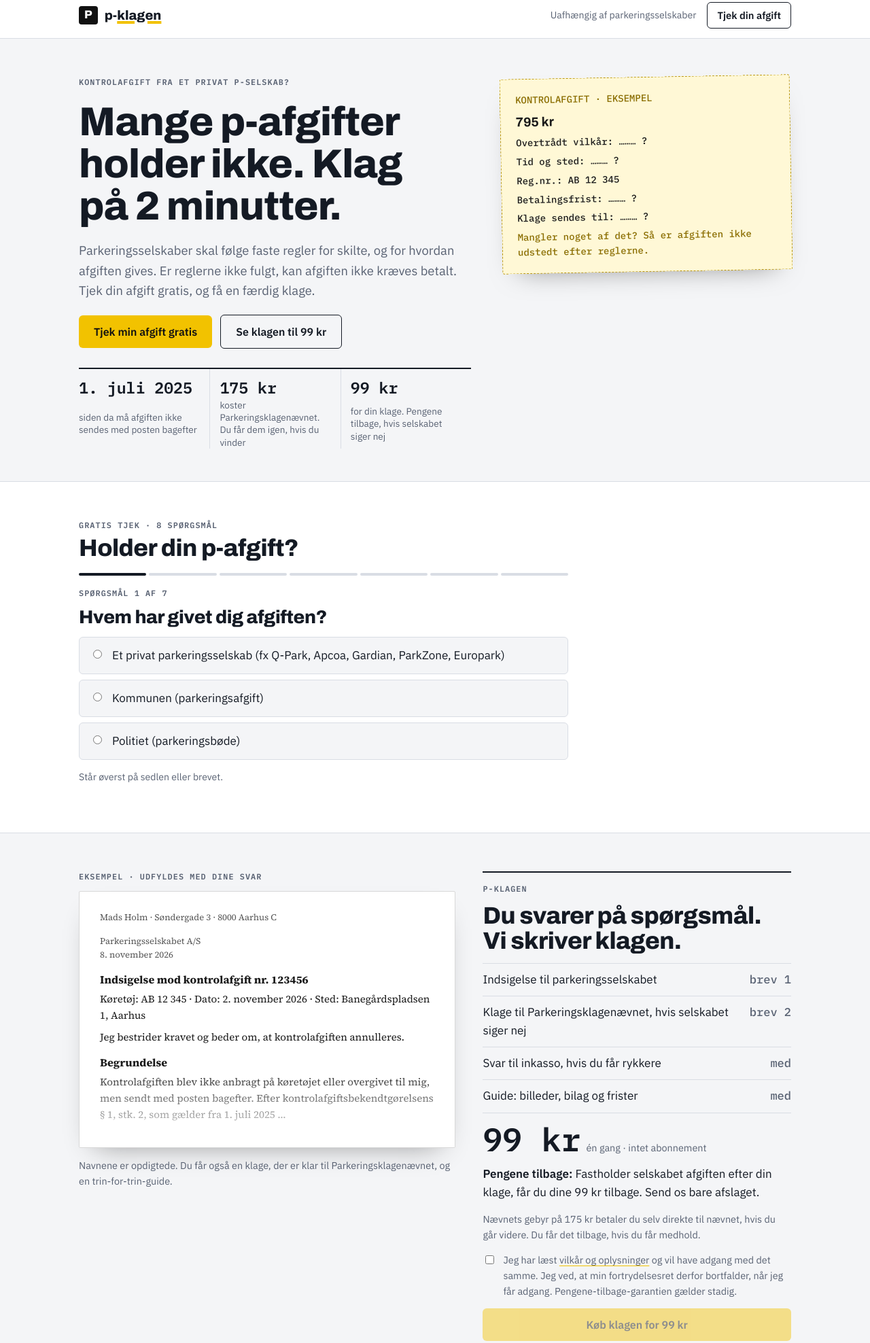
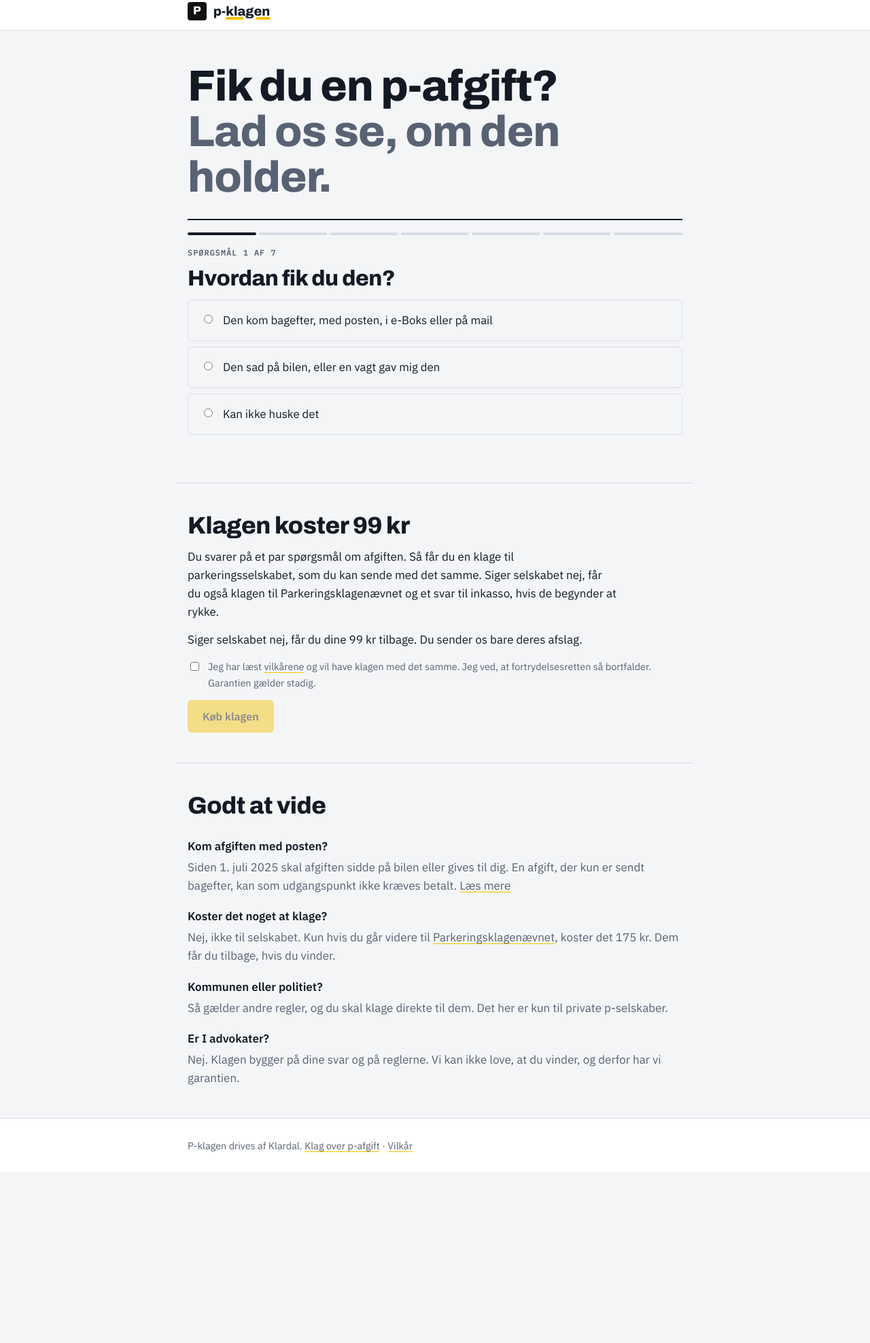
Before and after one commit to augusthavsteen757-cpu/fondsbasen, a plain HTML site: page parkering/index.html in a window 1280 px wide. Shown: the part 11-1987 px from the top of the page at 68% size. After the commit the page ends 1736 px from the top, so only its background shows below. Drawn offline with Linux system fonts and the light colour scheme.

Commit message:
P-klagen: enklere forside og strammere garantivilkår (#8)
* Tilføj P-klagen: gratis tjek af p-afgift og klage for 99 kr

Co-Authored-By: Claude Opus 5.5 <noreply@anthropic.com>
Claude-Session: https://claude.ai/code/session_01EBwJD6kKbCgmYisCGWbsme

* P-klagen: enklere forside, hvor tjekket starter med det samme, og strammere garantivilkår

Co-Authored-By: Claude Opus 5.5 <noreply@anthropic.com>
Claude-Session: https://claude.ai/code/session_01EBwJD6kKbCgmYisCGWbsme

---------

Co-authored-by: Claude <noreply@anthropic.com>

```diff
--- a/parkering/index.html
+++ b/parkering/index.html
@@ -1,87 +1,37 @@
 <!doctype html><html lang="da"><head><meta charset="utf-8"><meta name="viewport" content="width=device-width,initial-scale=1"><link rel="preconnect" href="https://fonts.googleapis.com"><link rel="stylesheet" href="https://fonts.googleapis.com/css2?family=Archivo:wdth,wght@62..125,600..800&family=IBM+Plex+Mono:wght@500;600&family=IBM+Plex+Sans:wght@400;600&family=Source+Serif+4:opsz,wght@8..60,400;8..60,700&display=swap"><link rel="stylesheet" href="style.css">
-<title>P-klagen – klag over din p-afgift på 2 minutter</title>
-<meta name="description" content="Fået en kontrolafgift fra et privat parkeringsselskab? Gratis tjek af om afgiften holder, og en færdig klage for 99 kr. Pengene tilbage, hvis selskabet fastholder afgiften.">
+<title>P-klagen – holder din p-afgift?</title>
+<meta name="description" content="Fået en kontrolafgift fra et privat parkeringsselskab? Tjek gratis, om den holder. Klagen koster 99 kr, og du får pengene tilbage, hvis selskabet siger nej.">
 </head><body>
-<header class="top"><div class="in"><a class="logo" href="./"><span>p-<b>klagen</b></span></a><span class="tag">Uafhængig af parkeringsselskaber</span><a class="btn sm ghost" href="#tjek">Tjek din afgift</a></div></header>
+<header class="top"><div class="in"><a class="logo" href="./"><span>p-<b>klagen</b></span></a></div></header>
 <main>
-<section class="in hero">
-<div class="lead">
-<p class="label">Kontrolafgift fra et privat p-selskab?</p>
-<h1>Mange p-afgifter holder ikke. Klag på 2 minutter.</h1>
-<p class="sub">Parkeringsselskaber skal følge faste regler for skilte, og for hvordan afgiften gives. Er reglerne ikke fulgt, kan afgiften ikke kræves betalt. Tjek din afgift gratis, og få en færdig klage.</p>
-<div class="row"><a class="btn" href="#tjek">Tjek min afgift gratis</a><a class="btn ghost" href="#pris">Se klagen til 99 kr</a></div>
-<div class="facts">
-<div><b>1. juli 2025</b><span>siden da må afgiften ikke sendes med posten bagefter</span></div>
-<div><b>175 kr</b><span>koster Parkeringsklagenævnet. Du får dem igen, hvis du vinder</span></div>
-<div><b>99 kr</b><span>for din klage. Pengene tilbage, hvis selskabet siger nej</span></div>
-</div>
-</div>
-<div class="ticket" aria-label="Eksempel på kontrolafgift">
-<span class="x">KONTROLAFGIFT · EKSEMPEL</span>
-<b>795 kr</b>
-<span>Overtrådt vilkår: ……… ?</span>
-<span>Tid og sted: ……… ?</span>
-<span>Reg.nr.: AB 12 345</span>
-<span>Betalingsfrist: ……… ?</span>
-<span>Klage sendes til: ……… ?</span>
-<span class="x">Mangler noget af det? Så er afgiften ikke udstedt efter reglerne.</span>
-</div>
-</section>
-
-<section class="band" id="tjek"><div class="in">
+<section class="in start" id="tjek">
+<h1>Fik du en p-afgift?<br><span>Lad os se, om den holder.</span></h1>
 <div class="wiz">
-<div class="head"><p class="label">Gratis tjek · 8 spørgsmål</p><h2>Holder din p-afgift?</h2></div>
 <div class="prog" id="prog"></div>
 <div id="wiz"></div>
 <div id="res" hidden></div>
 </div>
-</div></section>
-
-<section class="in sec" id="pris">
-<div class="two">
-<div style="display:grid;gap:14px">
-<p class="label">Eksempel · udfyldes med dine svar</p>
-<div class="paperdoc" aria-label="Eksempel på klage over kontrolafgift">
-<p class="to">Mads Holm · Søndergade 3 · 8000 Aarhus C</p>
-<p class="to">Parkeringsselskabet A/S<br>8. november 2026</p>
-<h4>Indsigelse mod kontrolafgift nr. 123456</h4>
-<p>Køretøj: AB 12 345 · Dato: 2. november 2026 · Sted: Banegårdspladsen 1, Aarhus</p>
-<p>Jeg bestrider kravet og beder om, at kontrolafgiften annulleres.</p>
-<h4>Begrundelse</h4>
-<p>Kontrolafgiften blev ikke anbragt på køretøjet eller overgivet til mig, men sendt med posten bagefter. Efter kontrolafgiftsbekendtgørelsens § 1, stk. 2, som gælder fra 1. juli 2025 …</p>
-</div>
-<p class="small">Navnene er opdigtede. Du får også en klage, der er klar til Parkeringsklagenævnet, og en trin-for-trin-guide.</p>
-</div>
-<div class="pricebox">
-<p class="label">P-klagen</p>
-<h2>Du svarer på spørgsmål. Vi skriver klagen.</h2>
-<ul class="inc">
-<li><span>Indsigelse til parkeringsselskabet</span><span>brev 1</span></li>
-<li><span>Klage til Parkeringsklagenævnet, hvis selskabet siger nej</span><span>brev 2</span></li>
-<li><span>Svar til inkasso, hvis du får rykkere</span><span>med</span></li>
-<li><span>Guide: billeder, bilag og frister</span><span>med</span></li>
-</ul>
-<div class="out"><b class="big">99 kr</b><span class="small">én gang · intet abonnement</span></div>
-<p><b>Pengene tilbage:</b> Fastholder selskabet afgiften efter din klage, får du dine 99 kr tilbage. Send os bare afslaget.</p>
-<p class="small">Nævnets gebyr på 175 kr betaler du selv direkte til nævnet, hvis du går videre. Du får det tilbage, hvis du får medhold.</p>
-<label class="consent"><input type="checkbox" id="ok"> <span>Jeg har læst <a href="vilkaar.html">vilkår og oplysninger</a> og vil have adgang med det samme. Jeg ved, at min fortrydelsesret derfor bortfalder, når jeg får adgang. Pengene-tilbage-garantien gælder stadig.</span></label>
-<a class="btn" id="buy" href="vilkaar.html" aria-disabled="true">Køb klagen for 99 kr</a>
-</div>
-</div>
 </section>
 
-<section class="band"><div class="in" style="display:grid;gap:22px">
-<h2>Spørgsmål og svar</h2>
-<div class="faq">
-<details><summary>Hvilke afgifter kan jeg klage over her?</summary><p>Kontrolafgifter fra private parkeringsselskaber, fx på p-pladser ved butikker, boligområder, hospitaler og stationer. Har du fået en parkeringsafgift fra kommunen eller en bøde fra politiet, gælder andre regler, og så skal du klage direkte til kommunen eller politiet.</p></details>
-<details><summary>Skal jeg betale afgiften, mens jeg klager?</summary><p>Skriv i klagen, at du bestrider kravet. Får du rykkere eller brev fra inkasso, så svar skriftligt med en kopi af din klage. Rykkergebyrer må højst være 100 kr. Vil du være helt sikker på at undgå gebyrer, kan du betale "med forbehold" og stadig klage.</p></details>
-<details><summary>Hvad hvis selskabet siger nej?</summary><p>Så kan du klage til Parkeringsklagenævnet for 175 kr, som du får tilbage, hvis du får medhold. Svarer selskabet ikke inden 3 måneder, kan du også klage til nævnet. Du får klagen til nævnet med i pakken. Og du får dine 99 kr tilbage fra os.</p></details>
-<details><summary>Hvornår holder en afgift typisk ikke?</summary><p>Når den er sendt med posten, e-Boks eller mail i stedet for at blive sat på bilen (fra 1. juli 2025). Når skiltningen ikke opfylder reglerne. Når der mangler oplysninger på afgiften. Eller når du faktisk havde betalt eller havde tilladelse.</p></details>
-<details><summary>Er I advokater?</summary><p>Nej. P-klagen er et selvhjælpsværktøj, der laver klagen ud fra dine egne svar. Vi kan ikke love, at du får medhold. Derfor har vi pengene-tilbage-garantien. Læs <a href="vilkaar.html">vilkår og oplysninger</a>.</p></details>
-</div>
-</div></section>
+<section class="in plain" id="pris">
+<h2>Klagen koster 99 kr</h2>
+<p>Du svarer på et par spørgsmål om afgiften. Så får du en klage til parkeringsselskabet, som du kan sende med det samme. Siger selskabet nej, får du også klagen til Parkeringsklagenævnet og et svar til inkasso, hvis de begynder at rykke.</p>
+<p>Siger selskabet nej, får du dine 99 kr tilbage. Du sender os bare deres afslag.</p>
+<label class="consent"><input type="checkbox" id="ok"> <span>Jeg har læst <a href="vilkaar.html">vilkårene</a> og vil have klagen med det samme. Jeg ved, at fortrydelsesretten så bortfalder. Garantien gælder stadig.</span></label>
+<div class="row"><a class="btn" id="buy" href="vilkaar.html" aria-disabled="true">Køb klagen</a></div>
+</section>
+
+<section class="in plain">
+<h2>Godt at vide</h2>
+<dl class="kv">
+<dt>Kom afgiften med posten?</dt><dd>Siden 1. juli 2025 skal afgiften sidde på bilen eller gives til dig. En afgift, der kun er sendt bagefter, kan som udgangspunkt ikke kræves betalt. <a href="p-afgift-sendt-med-posten.html">Læs mere</a></dd>
+<dt>Koster det noget at klage?</dt><dd>Nej, ikke til selskabet. Kun hvis du går videre til <a href="parkeringsklagenaevnet.html">Parkeringsklagenævnet</a>, koster det 175 kr. Dem får du tilbage, hvis du vinder.</dd>
+<dt>Kommunen eller politiet?</dt><dd>Så gælder andre regler, og du skal klage direkte til dem. Det her er kun til private p-selskaber.</dd>
+<dt>Er I advokater?</dt><dd>Nej. Klagen bygger på dine svar og på reglerne. Vi kan ikke love, at du vinder, og derfor har vi garantien.</dd>
+</dl>
+</section>
 </main>
-<footer><div class="in"><p>P-klagen drives af Klardal. Resultatet af tjekket er en vejledende vurdering. Kun parkeringsselskabet, Parkeringsklagenævnet eller en domstol kan afgøre din sag.</p><p><a href="klage-over-p-afgift.html">Klag over p-afgift</a> · <a href="p-afgift-sendt-med-posten.html">P-afgift sendt med posten</a> · <a href="parkeringsklagenaevnet.html">Parkeringsklagenævnet</a> · <a href="vilkaar.html">Vilkår</a></p></div></footer>
+<footer><div class="in"><p>P-klagen drives af Klardal. <a href="klage-over-p-afgift.html">Klag over p-afgift</a> · <a href="vilkaar.html">Vilkår</a></p></div></footer>
 <script src="tjek.js"></script>
 <script>
 var BUY='https://buy.stripe.com/3cI3cvfOW8C94t5d096Vq05';
--- a/parkering/style.css
+++ b/parkering/style.css
@@ -166,3 +166,18 @@ footer .in{display:grid;gap:8px}
 .ticket{background:#fff8d6;color:#1a1a1a;border:1px dashed #b99400;border-radius:3px;padding:20px 22px;font:14px/1.55 var(--mono);display:grid;gap:6px;box-shadow:0 18px 40px -26px rgba(0,0,0,.5);transform:rotate(-1deg)}
 .ticket b{font-family:var(--display);font-size:1.2rem}
 .ticket .x{color:#8a6d00}
+
+/* v2: siden er værktøjet */
+.start{padding-block:48px 56px;display:grid;gap:28px;max-width:760px}
+.start h1{font-size:clamp(2.3rem,6vw,4rem);font-stretch:85%}
+.start h1 span{color:var(--muted)}
+.start .wiz{max-width:none;border-top:2px solid var(--ink);padding-top:18px}
+.start .step h3{font-size:clamp(1.4rem,3.4vw,2rem)}
+.start .opts label{font-size:1.05rem;padding:16px 18px}
+.plain{max-width:760px;display:grid;gap:14px;padding-block:44px;border-top:1px solid var(--line)}
+.plain p{max-width:62ch}
+.kv{margin:0;display:grid;gap:4px}
+.kv dt{font-weight:600;margin-top:14px}
+.kv dd{margin:0;color:var(--muted)}
+@media (max-width:600px){.start{padding-block:28px 40px}}
+header.top .in,footer .in{max-width:760px}
--- a/parkering/tjek.js
+++ b/parkering/tjek.js
@@ -2,14 +2,14 @@
 function store(k,v){try{localStorage.setItem(k,JSON.stringify(v))}catch(e){}}
 var A={};
 var Q=[
-{id:'hvem',t:'Hvem har givet dig afgiften?',o:[['priv','Et privat parkeringsselskab (fx Q-Park, Apcoa, Gardian, ParkZone, Europark)'],['kom','Kommunen (parkeringsafgift)'],['pol','Politiet (parkeringsbøde)']],h:'Står øverst på sedlen eller brevet.'},
-{id:'hvor',t:'Hvordan fik du afgiften?',o:[['bil','Den sad på bilen, eller en vagt gav mig den'],['post','Den kom bagefter med posten, e-Boks, sms eller mail'],['vi','Ved ikke']],h:'Mange pladser med kamera (nummerpladescanning) sender afgiften bagefter.'},
-{id:'dato',t:'Hvornår fik du afgiften?',d:1,h:'Datoen for parkeringen.'},
-{id:'grund',t:'Hvad skriver selskabet, at du har gjort forkert?',o:[['betalt','Ikke betalt, men jeg havde betalt (automat eller app)'],['skive','Manglende eller forkert p-skive'],['tid','Overskredet tid'],['till','Manglende tilladelse, men jeg havde en'],['andet','Noget andet']]},
+{id:'hvor',t:'Hvordan fik du den?',o:[['post','Den kom bagefter, med posten, i e-Boks eller på mail'],['bil','Den sad på bilen, eller en vagt gav mig den'],['vi','Kan ikke huske det']]},
+{id:'hvem',t:'Hvem er den fra?',o:[['priv','Et privat firma, fx Q-Park, Apcoa, Gardian eller ParkZone'],['kom','Kommunen'],['pol','Politiet']]},
+{id:'dato',t:'Hvilken dato parkerede du?',d:1},
+{id:'grund',t:'Hvad siger de, du har gjort?',o:[['betalt','Ikke betalt, men det havde jeg'],['skive','Manglende eller forkert p-skive'],['tid','Overskredet tid'],['till','Ingen tilladelse, men jeg havde en'],['andet','Noget andet']]},
 {id:'fejl',t:'Hvordan havde du betalt?',if:function(a){return a.grund==='betalt'},o:[['ok','Korrekt, og jeg har kvittering'],['taste','Jeg tastede forkert nummerplade eller zone'],['ingen','Jeg har ingen kvittering']]},
-{id:'skilt',t:'Hvordan var skiltningen på pladsen?',o:[['ok','Tydelig: P-skilt ved indkørslen og skilte med regler og afgiftens størrelse'],['daarlig','Utydelig, skjult eller manglede afgiftens størrelse'],['vi','Lagde ikke mærke til det']],h:'Tag gerne billeder af skiltene nu, hvis du kan komme forbi.'},
-{id:'seddel',t:'Står alt dette på afgiften?',o:[['ja','Ja, det hele står der'],['nej','Nej, noget mangler'],['vi','Ved ikke']],h:'Hvilket vilkår du har overtrådt, tid og sted, nummerplade, betalingsfrist og hvor du kan klage.'},
-{id:'klaget',t:'Har du allerede klaget til selskabet?',o:[['nej','Nej, ikke endnu'],['afslag','Ja, og de har sagt nej'],['intet','Ja, men de har ikke svaret i over 3 måneder']]}
+{id:'skilt',t:'Kunne man se skiltene?',o:[['ok','Ja, tydeligt, også hvad afgiften kostede'],['daarlig','Nej, de var svære at se eller manglede prisen'],['vi','Lagde ikke mærke til dem']]},
+{id:'seddel',t:'Står der tid, sted, nummerplade, betalingsfrist og hvor man klager?',o:[['ja','Ja, det hele'],['nej','Nej, noget mangler'],['vi','Har ikke tjekket']]},
+{id:'klaget',t:'Har du klaget til dem?',o:[['nej','Ikke endnu'],['afslag','Ja, de sagde nej'],['intet','Ja, men intet svar i 3 måneder']]}
 ];
 var i=0,W=document.getElementById('wiz'),P=document.getElementById('prog'),R=document.getElementById('res');
 function vis(){return Q.filter(function(q){return !q.if||q.if(A)})}
@@ -44,7 +44,7 @@ if(a.klaget==='afslag'||a.klaget==='intet')why.push('Du har allerede klaget til
 var lab={'-1':'Det dækker vi ikke',1:'Svag sag',2:'Værd at klage',3:'Stærk sag'}[lvl];
 var out='<div class="verdict">'+(lvl>0?'<div class="meter l'+lvl+'"><i></i><i></i><i></i></div>':'')+'<span class="v">'+lab+'</span></div>';
 out+='<ul class="list">'+why.map(function(w){return '<li>'+w+'</li>'}).join('')+'</ul>';
-if(lvl>=2)out+='<div class="row"><a class="btn" href="#pris">Få din færdige klage for 99 kr</a></div><p class="small">Pengene tilbage, hvis selskabet fastholder afgiften.</p>';
+if(lvl>=2)out+='<div class="row"><a class="btn" href="#pris">Få klagen for 99 kr</a></div><p class="small">Pengene tilbage, hvis selskabet fastholder afgiften.</p>';
 else if(lvl===1)out+='<p class="small">Ud fra dine svar ser sagen svag ud, og vi anbefaler ikke, at du køber klagen. Har du billeder eller andet, der viser, at afgiften er forkert, kan det ændre billedet.</p>';
 out+='<p class="small">En vejledende vurdering ud fra reglerne i kontrolafgiftsbekendtgørelsen. <button class="back" type="button" id="again">Tag tjekket igen</button></p>';
 R.className='result '+(lvl>=2?'good':lvl<0?'bad':'');R.innerHTML=out;R.hidden=false;W.hidden=true;P.hidden=true;
```
Also changed, not shown: parkering/vilkaar.html (+1 -1 lines).
